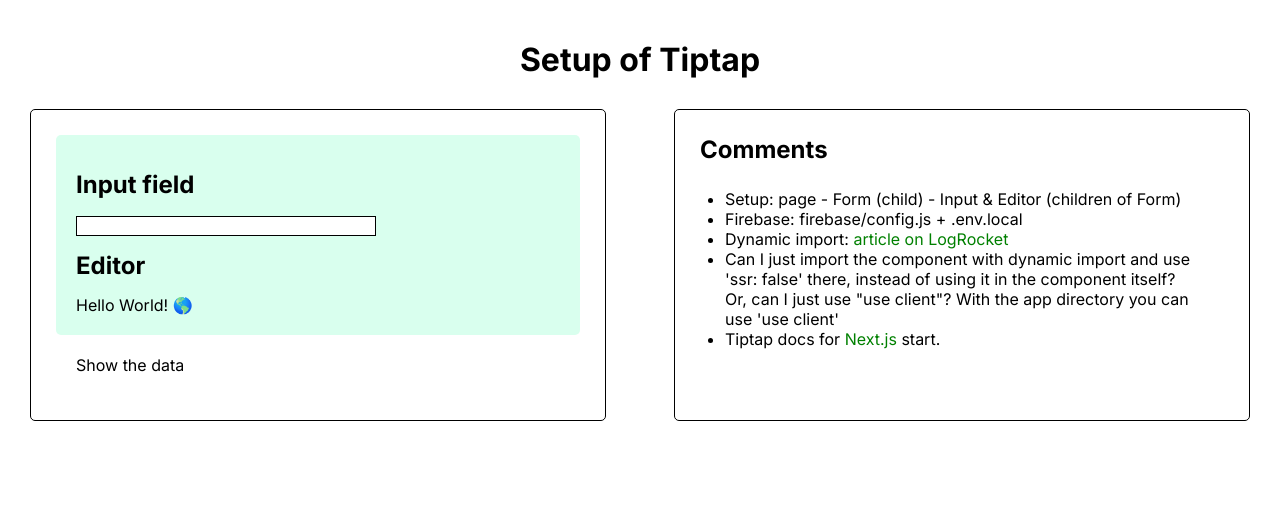
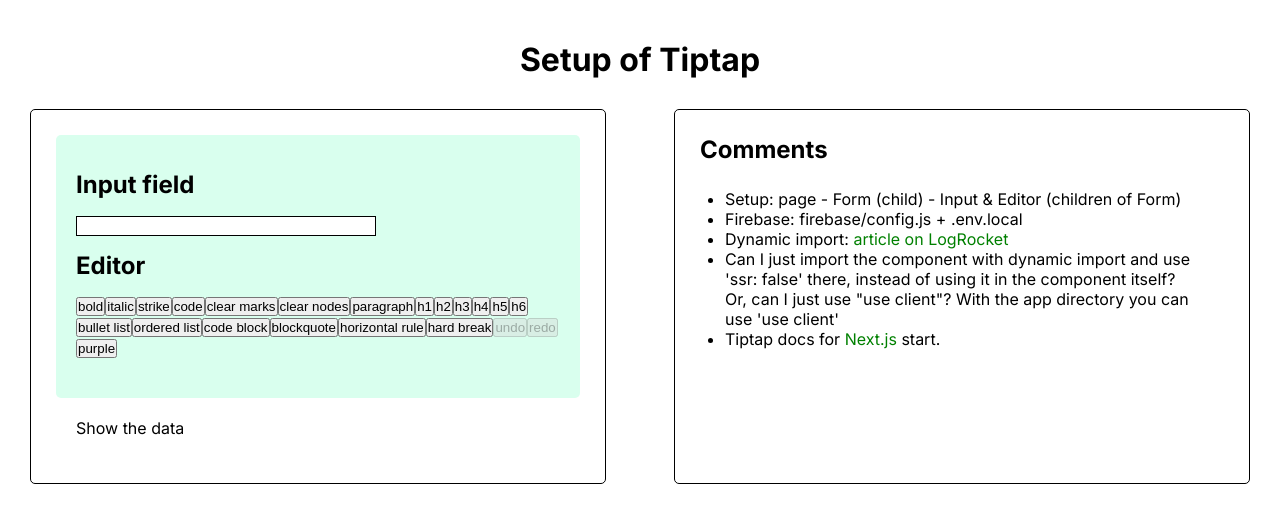
Before and after one commit to Christian-Mar/tiptap_firebase, a Next.js app: page / in a window 1280 px wide. Shown: the top 522 px of the page. Built offline with nearby package versions, Linux system fonts and the light colour scheme.

Commit message:
Tiptap working

```diff
--- a/app/components/Editor.js
+++ b/app/components/Editor.js
@@ -1,14 +1,174 @@
-"use client"
+'use client';
 
-import { useEditor, EditorContent } from '@tiptap/react';
+//import { Color } from '@tiptap/extension-color';
+import ListItem from '@tiptap/extension-list-item';
+//import TextStyle from '@tiptap/extension-text-style';
+import { EditorContent, useEditor } from '@tiptap/react';
 import StarterKit from '@tiptap/starter-kit';
+import '../../styles/Editor.css';
 
-const Editor = () => {
-  const editor = useEditor({
-		extensions: [StarterKit],
-		content: '<p>Hello World! 🌎️</p>',
-	});
-	return <EditorContent editor={editor} />;
+const MenuBar = ({ editor }) => {
+	if (!editor) {
+		return null;
+	}
+
+	return (
+		<>
+			<button
+				onClick={() => editor.chain().focus().toggleBold().run()}
+				disabled={!editor.can().chain().focus().toggleBold().run()}
+				className={editor.isActive('bold') ? 'is-active' : ''}
+			>
+				bold
+			</button>
+			<button
+				onClick={() => editor.chain().focus().toggleItalic().run()}
+				disabled={!editor.can().chain().focus().toggleItalic().run()}
+				className={editor.isActive('italic') ? 'is-active' : ''}
+			>
+				italic
+			</button>
+			<button
+				onClick={() => editor.chain().focus().toggleStrike().run()}
+				disabled={!editor.can().chain().focus().toggleStrike().run()}
+				className={editor.isActive('strike') ? 'is-active' : ''}
+			>
+				strike
+			</button>
+			<button
+				onClick={() => editor.chain().focus().toggleCode().run()}
+				disabled={!editor.can().chain().focus().toggleCode().run()}
+				className={editor.isActive('code') ? 'is-active' : ''}
+			>
+				code
+			</button>
+			<button onClick={() => editor.chain().focus().unsetAllMarks().run()}>
+				clear marks
+			</button>
+			<button onClick={() => editor.chain().focus().clearNodes().run()}>
+				clear nodes
+			</button>
+			<button
+				onClick={() => editor.chain().focus().setParagraph().run()}
+				className={editor.isActive('paragraph') ? 'is-active' : ''}
+			>
+				paragraph
+			</button>
+			<button
+				onClick={() => editor.chain().focus().toggleHeading({ level: 1 }).run()}
+				className={editor.isActive('heading', { level: 1 }) ? 'is-active' : ''}
+			>
+				h1
+			</button>
+			<button
+				onClick={() => editor.chain().focus().toggleHeading({ level: 2 }).run()}
+				className={editor.isActive('heading', { level: 2 }) ? 'is-active' : ''}
+			>
+				h2
+			</button>
+			<button
+				onClick={() => editor.chain().focus().toggleHeading({ level: 3 }).run()}
+				className={editor.isActive('heading', { level: 3 }) ? 'is-active' : ''}
+			>
+				h3
+			</button>
+			<button
+				onClick={() => editor.chain().focus().toggleHeading({ level: 4 }).run()}
+				className={editor.isActive('heading', { level: 4 }) ? 'is-active' : ''}
+			>
+				h4
+			</button>
+			<button
+				onClick={() => editor.chain().focus().toggleHeading({ level: 5 }).run()}
+				className={editor.isActive('heading', { level: 5 }) ? 'is-active' : ''}
+			>
+				h5
+			</button>
+			<button
+				onClick={() => editor.chain().focus().toggleHeading({ level: 6 }).run()}
+				className={editor.isActive('heading', { level: 6 }) ? 'is-active' : ''}
+			>
+				h6
+			</button>
+			<button
+				onClick={() => editor.chain().focus().toggleBulletList().run()}
+				className={editor.isActive('bulletList') ? 'is-active' : ''}
+			>
+				bullet list
+			</button>
+			<button
+				onClick={() => editor.chain().focus().toggleOrderedList().run()}
+				className={editor.isActive('orderedList') ? 'is-active' : ''}
+			>
+				ordered list
+			</button>
+			<button
+				onClick={() => editor.chain().focus().toggleCodeBlock().run()}
+				className={editor.isActive('codeBlock') ? 'is-active' : ''}
+			>
+				code block
+			</button>
+			<button
+				onClick={() => editor.chain().focus().toggleBlockquote().run()}
+				className={editor.isActive('blockquote') ? 'is-active' : ''}
+			>
+				blockquote
+			</button>
+			<button onClick={() => editor.chain().focus().setHorizontalRule().run()}>
+				horizontal rule
+			</button>
+			<button onClick={() => editor.chain().focus().setHardBreak().run()}>
+				hard break
+			</button>
+			<button
+				onClick={() => editor.chain().focus().undo().run()}
+				disabled={!editor.can().chain().focus().undo().run()}
+			>
+				undo
+			</button>
+			<button
+				onClick={() => editor.chain().focus().redo().run()}
+				disabled={!editor.can().chain().focus().redo().run()}
+			>
+				redo
+			</button>
+			<button
+				onClick={() => editor.chain().focus().setColor('#958DF1').run()}
+				className={
+					editor.isActive('textStyle', { color: '#958DF1' }) ? 'is-active' : ''
+				}
+			>
+				purple
+			</button>
+		</>
+	);
 };
 
-export default Editor;
+const Tiptap = () => {
+	const editor = useEditor({
+		extensions: [
+			//Color.configure({ types: [TextStyle.name, ListItem.name] }),
+			//TextStyle.configure({ types: [ListItem.name] }),
+			StarterKit.configure({
+				bulletList: {
+					keepMarks: true,
+					keepAttributes: false, // TODO : Making this as `false` becase marks are not preserved when I try to preserve attrs, awaiting a bit of help
+				},
+				orderedList: {
+					keepMarks: true,
+					keepAttributes: false, // TODO : Making this as `false` becase marks are not preserved when I try to preserve attrs, awaiting a bit of help
+				},
+			}),
+		],
+		content: ``,
+	});
+
+	return (
+		<div>
+			<MenuBar editor={editor} />
+			<EditorContent editor={editor} />
+		</div>
+	);
+};
+
+export default Tiptap;
--- a/app/components/Form.js
+++ b/app/components/Form.js
@@ -1,5 +1,5 @@
 import InputField from './InputField';
-import Editor from './Editor';
+import Tiptap from './Editor';
 import styles from '../../styles/Form.module.css';
 
 export default function Form() {
@@ -9,7 +9,7 @@
 			<InputField />
 			<h2 className={styles.title}>Editor</h2>
 			<div className={styles.editorWrapper}>
-				<Editor />
+				<Tiptap />
 			</div>
 		</div>
 	);
--- a/package.json
+++ b/package.json
@@ -10,15 +10,18 @@
 	},
 	"dependencies": {
 		"@lexical/react": "^0.9.1",
+		"@tiptap/extension-underline": "^2.0.0-beta.220",
 		"@tiptap/pm": "^2.0.0-beta.220",
 		"@tiptap/react": "^2.0.0-beta.220",
 		"@tiptap/starter-kit": "^2.0.0-beta.220",
 		"eslint": "8.36.0",
 		"eslint-config-next": "13.2.4",
 		"firebase": "^9.18.0",
+		"html-react-parser": "^3.0.15",
 		"lexical": "^0.9.1",
 		"next": "13.2.4",
 		"react": "18.2.0",
-		"react-dom": "18.2.0"
+		"react-dom": "18.2.0",
+		"react-icons": "^4.8.0"
 	}
 }
--- /dev/null
+++ b/styles/Editor.css
@@ -0,0 +1,68 @@
+.contentEditable {
+  width: 300px;
+  height: 300px;
+  border: 1px solid black;
+  padding: 10px;
+  background-color: white;
+}
+
+.placeholder {
+  position: absolute;
+  top: 16px;
+  padding-left: 20px;
+}
+
+
+ .ProseMirror > * + * {
+    margin-top: 0.75em;
+  }
+
+  .ProseMirror ul,
+  .ProseMirror ol {
+    padding: 0 1rem;
+  }
+
+  .ProseMirror h1,
+  .ProseMirror h2,
+  .ProseMirror h3,
+  .ProseMirror h4,
+  .ProseMirror h5,
+  .ProseMirror h6 {
+    line-height: 1.1;
+  }
+
+  .ProseMirror code {
+    background-color: #6d6d6d;
+    color: #616161;
+  }
+
+  .ProseMirror pre {
+    background: #0D0D0D;
+    color: #FFF;
+    font-family: 'JetBrainsMono', monospace;
+    padding: 0.75rem 1rem;
+    border-radius: 0.5rem;
+}
+   .ProseMirror pre code {
+      color: inherit;
+      padding: 0;
+      background: none;
+      font-size: 0.8rem;
+    }
+
+
+  .ProseMirror img {
+    max-width: 100%;
+    height: auto;
+  }
+
+  .ProseMirror blockquote {
+    padding-left: 1rem;
+    border-left: 2px solid #6d6d6d;
+  }
+
+  .ProseMirror hr {
+    border: none;
+    border-top: 2px solid #6d6d6d;
+    margin: 2rem 0;
+  }
```
Also changed, not shown: styles/Editor.module.css (deleted, +0 -13 lines), 1 other file (tests, documents, lock files or other folders).
